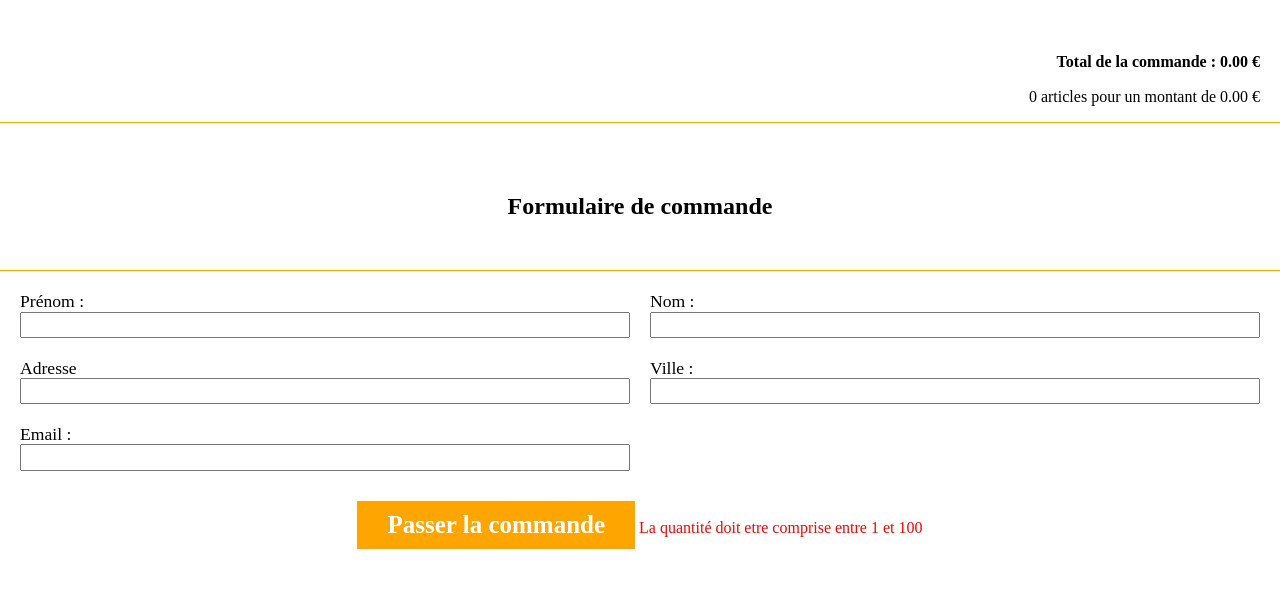
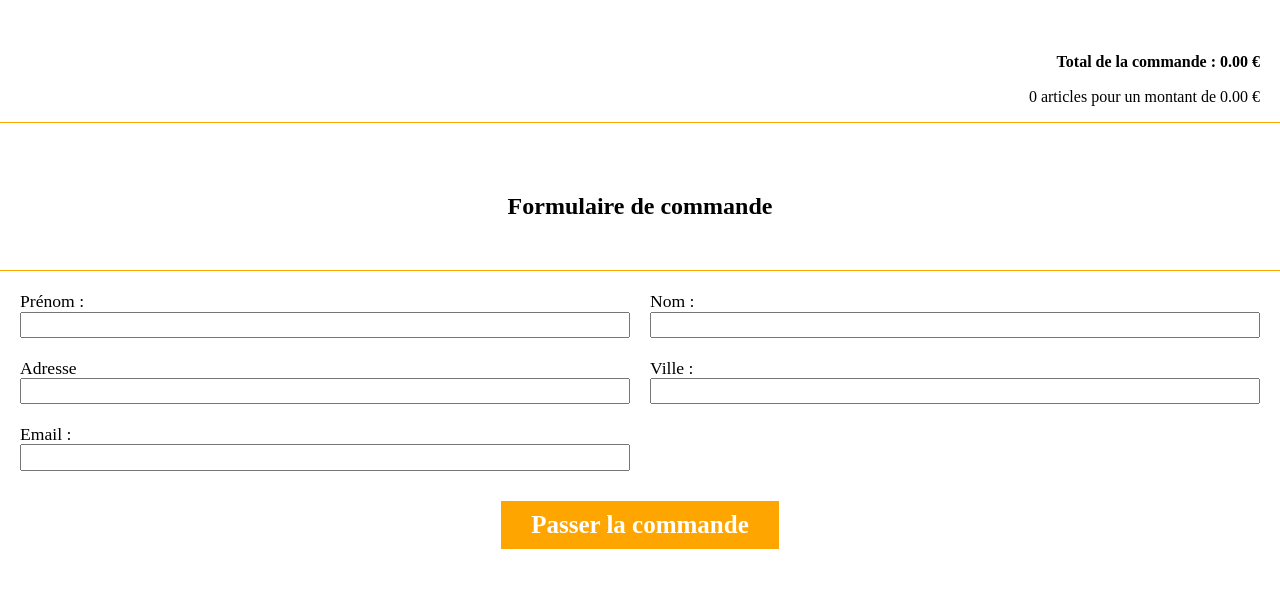
Before and after one commit to skypi11/eval-JS, a plain HTML site: page front/panier.html in a window 1280 px wide. Shown: the part 363-952 px from the top of the page. Drawn offline with nearby package versions, Linux system fonts and the light colour scheme; no server answers; a web font is replaced by a local one.

Commit message:
edit
edit html , delete one span

```diff
--- a/front/panier.html
+++ b/front/panier.html
@@ -78,7 +78,6 @@
                     </div>
                     <div class="boutton">
                         <input type="submit" value="Passer la commande" />
-                        <span style="color: red;">La quantité doit etre comprise entre 1 et 100</span>
                     </div>
                 </form>
             </div>
```
